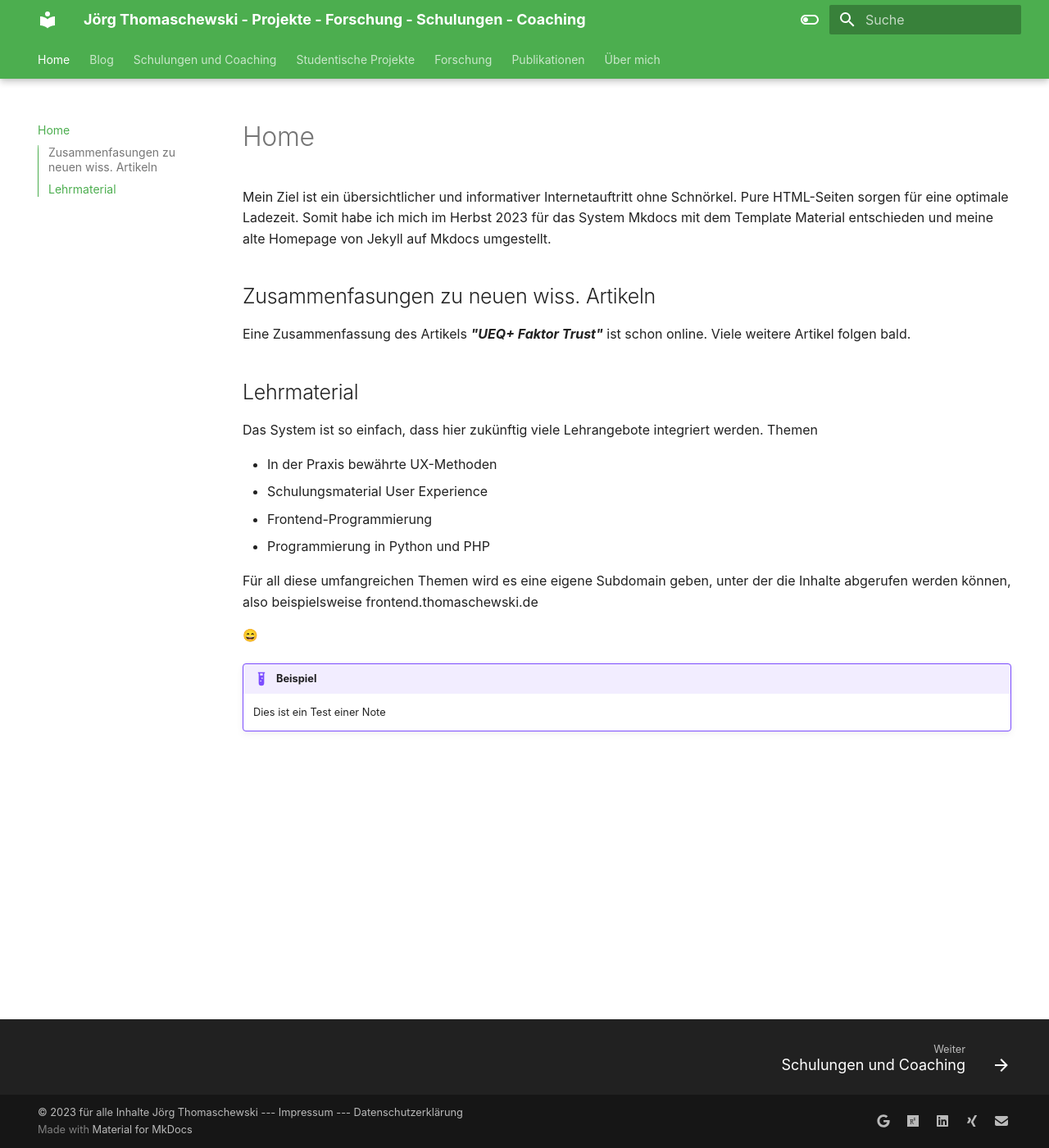
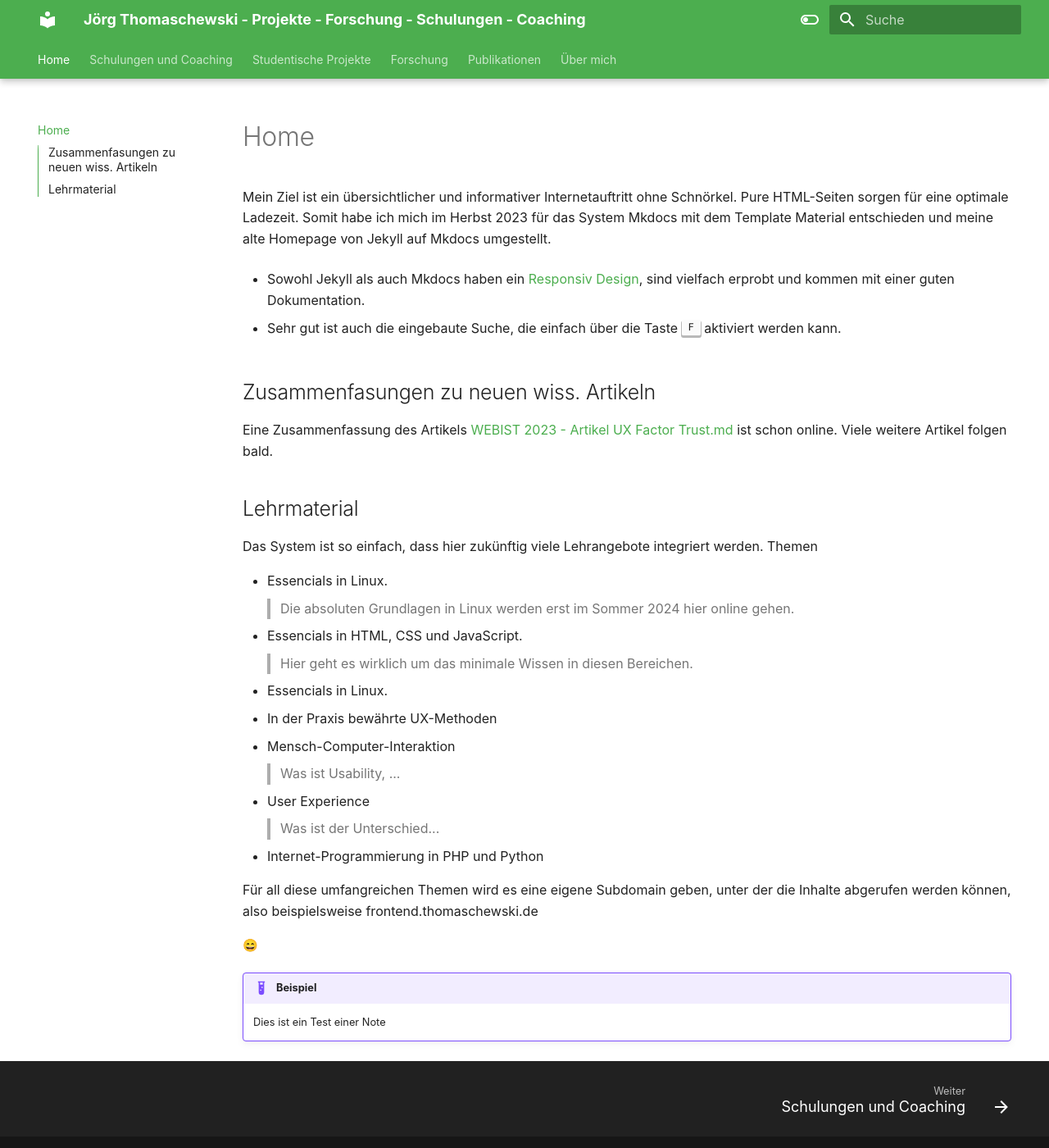
Before and after one commit to JoergThomaschewski/website-jt, an MkDocs documentation site: the page built from docs/index.md, in a window 1280 px wide and 1400 px high. Shown: the whole window at 82% size. Built offline with MkDocs 1.6.1 and Material for MkDocs 9.7.7, drawn with Linux system fonts in a browser that asks for light colours; emoji names are drawn with the system emoji font.

Commit message:
Feierabend vor der Rom-Reise

```diff
--- a/docs/index.md
+++ b/docs/index.md
@@ -1,16 +1,29 @@
 Mein Ziel ist ein übersichtlicher und informativer Internetauftritt ohne Schnörkel. Pure HTML-Seiten sorgen für eine optimale Ladezeit. Somit habe ich mich im Herbst 2023 für das System Mkdocs mit dem Template Material entschieden und meine alte Homepage von Jekyll auf Mkdocs umgestellt.
 
+* Sowohl Jekyll als auch Mkdocs haben ein [Responsiv Design](https://de.wikipedia.org/wiki/Responsive_Webdesign){:target="_blank"}, sind vielfach erprobt und kommen mit einer guten Dokumentation.
+
+* Sehr gut ist auch die eingebaute Suche, die einfach über die Taste <kbd>F</kbd> aktiviert werden kann.
+
 ## Zusammenfasungen zu neuen wiss. Artikeln
-Eine  Zusammenfassung des Artikels ***"UEQ+ Faktor Trust"*** ist schon online. Viele weitere Artikel folgen bald.
+Eine  Zusammenfassung des Artikels [WEBIST 2023 - Artikel UX Factor Trust.md](blog/Artikel UX Factor Trust.md) ist schon online. Viele weitere Artikel folgen bald.
+
+
 
 ## Lehrmaterial
 Das System ist so einfach, dass hier zukünftig viele Lehrangebote integriert werden.
 Themen
 
+* Essencials in Linux.
+> Die absoluten Grundlagen in Linux werden erst im Sommer 2024 hier online gehen.
+* Essencials in HTML, CSS und JavaScript.
+> Hier geht es wirklich um das minimale Wissen in diesen Bereichen.
+* Essencials in Linux.
 * In der Praxis bewährte UX-Methoden
-* Schulungsmaterial User Experience
-* Frontend-Programmierung
-* Programmierung in Python und PHP
+* Mensch-Computer-Interaktion
+> Was ist Usability, ...
+* User Experience
+> Was ist der Unterschied...
+* Internet-Programmierung in PHP und Python
 
 Für all diese umfangreichen Themen wird es eine eigene Subdomain geben, unter der die Inhalte abgerufen werden können, also beispielsweise frontend.thomaschewski.de
 
--- a/mkdocs.yml
+++ b/mkdocs.yml
@@ -27,8 +27,7 @@ site_name: Jörg Thomaschewski - Projekte - Forschung - Schulungen - Coaching
 
 nav:
   - Home: index.md
-  - Blog:
-    - 2023 WEBIST Artikel UX Factor Trust: Artikel UX Factor Trust.md
+#  - Blog: blog/index.md
   - Schulungen und Coaching: beratung-und-schulung.md
   - Studentische Projekte: studentische-projekte.md
   - Forschung: forschung.md
@@ -46,9 +45,10 @@ theme:
 
   # logo: assets/jt.jpg       # Bindet kleines Logo oben links ein
 
-  font: false                # Keine Google-Fonts laden
-  # https://fonts.google.com/
-  #  text: Roboto
+  font: false                 # Keine Google-Fonts laden
+
+  #font:
+  #  text: Roboto             # https://fonts.google.com/
 
   features:
   # https://squidfunk.github.io/mkdocs-material/setup/setting-up-navigation/
@@ -89,9 +89,17 @@ theme:
 plugins:
   - social
   - search
-  - blog
-  - git-revision-date-localized
-
+  - blog:
+      base_path: blog
+      show_recent: 5
+      date_format: '%Y-%m-%d'
+      tags:
+        - Tech
+        - MkDocs
+        - Blogging
+  - git-revision-date-localized:
+      type: 'datetime'
+      locale: 'de'
 
 extra:
   social:
```
Also changed, not shown: docs/Forschung.md (+2 -2 lines), docs/blog/index.md (added, +1 -0 lines), docs/publikationen.md (+7 -7 lines).
